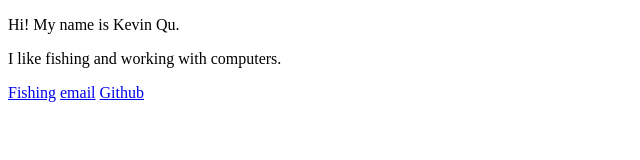
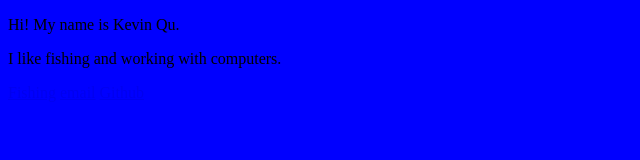
Before and after one commit to fishingguy456/fishingguy456.github.io, a plain HTML site: page index.html in a window 1280 px wide. Shown: the whole page, without its empty margins (0-640 px from the left). Drawn offline with Linux system fonts and the light colour scheme.

Commit message:
Update index.html

```diff
--- a/index.html
+++ b/index.html
@@ -1,7 +1,7 @@
 <!DOCTYPE html>
 <html>
-	<link href = "main.css" rel = "stylesheet" type = "text.css"/>
 	<head>
+		<link rel = "stylesheet" href = "main.css"/>
 		<title>Kevin Qu</title>
 	</head>
 	<body>
```
